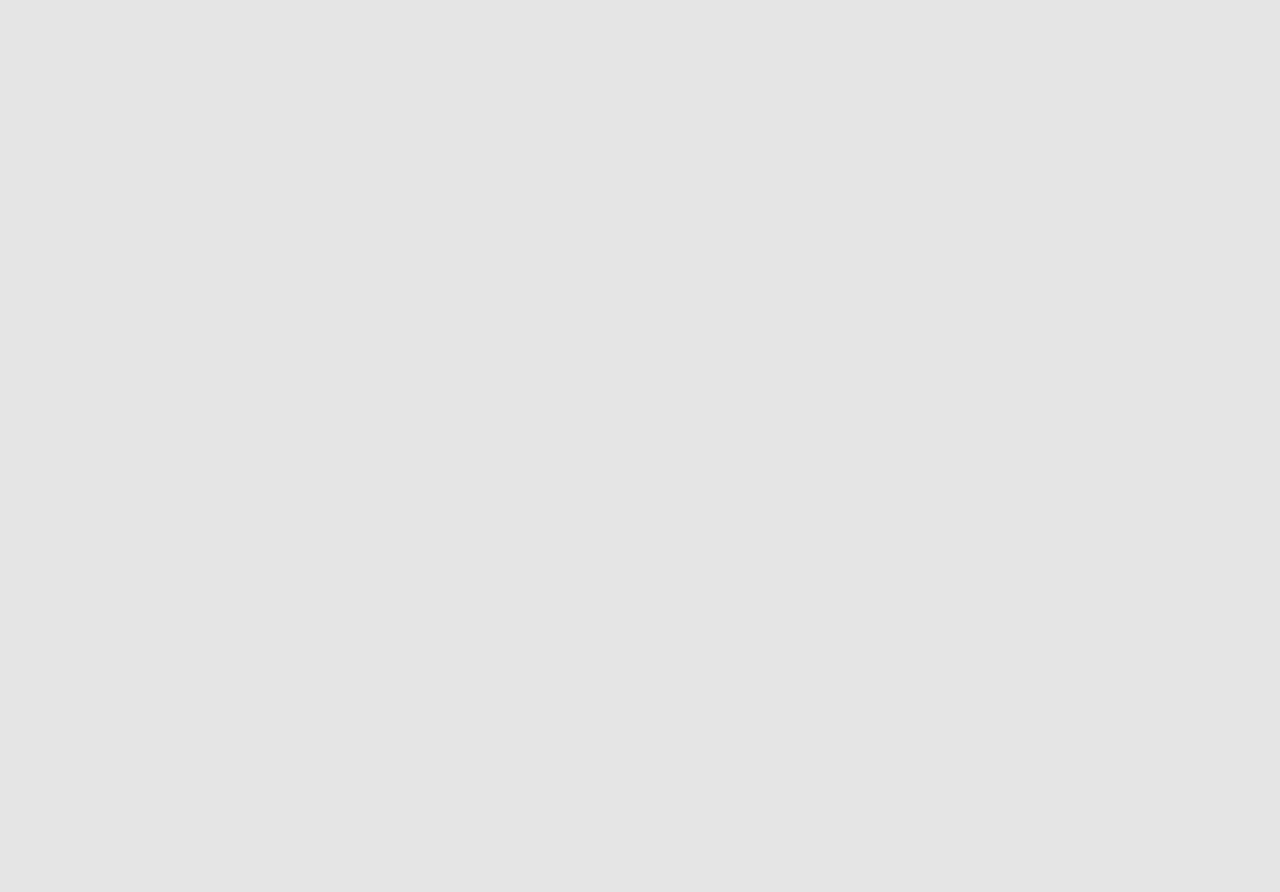
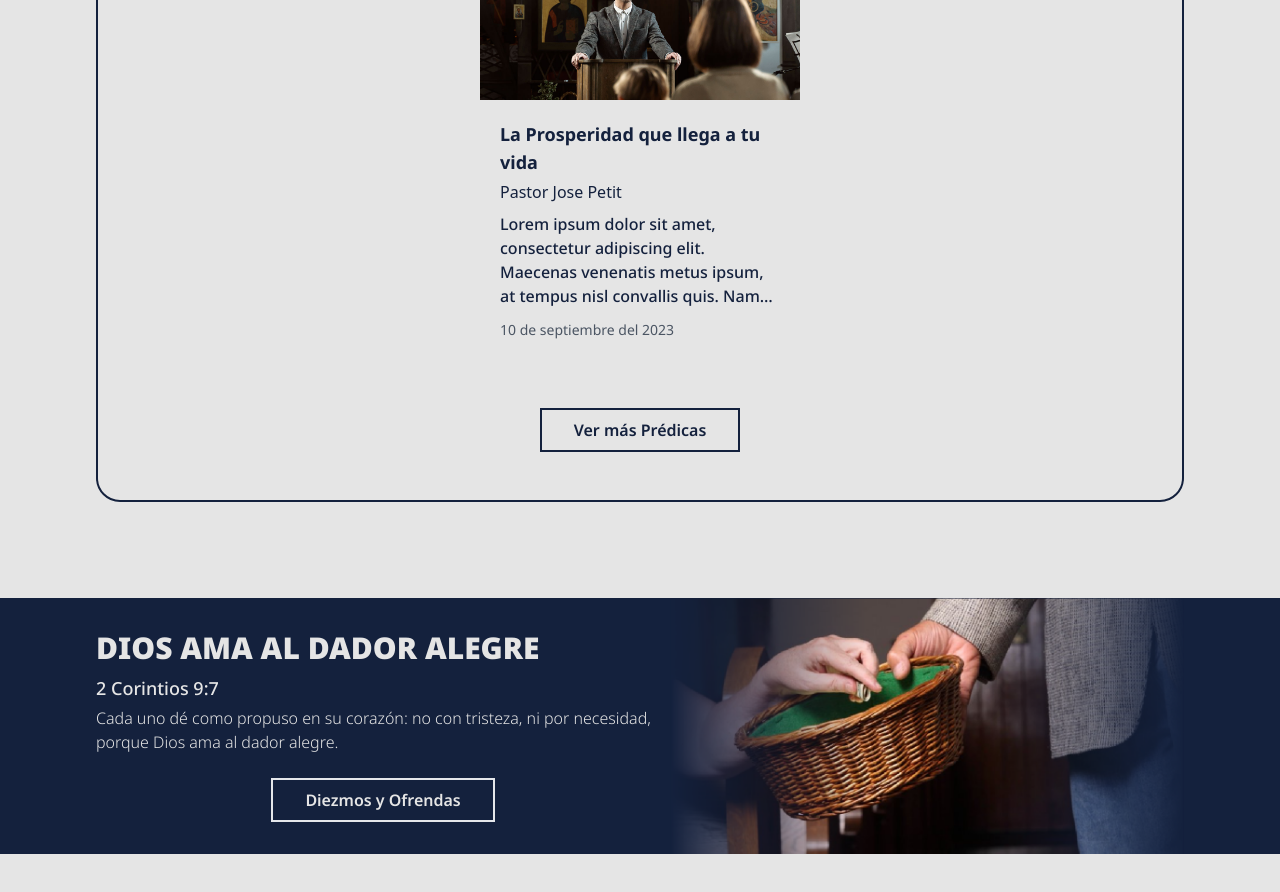
Before and after one commit to Ministerio-Libertad-en-Cristo-Jesus/frontend, a React (Vite) app: page / in a window 1280 px wide. Shown: the part 2060-2952 px from the top of the page. Before the commit the page ends 2142 px from the top, so only its background shows below. Built offline with nearby package versions, Linux system fonts and the light colour scheme.

Commit message:
agregado la seccion de ofrendas al inicio

```diff
--- a/src/pages/home/Home.tsx
+++ b/src/pages/home/Home.tsx
@@ -1,11 +1,13 @@
 import PreachSection from './PreachsSection/PreachSection'
 import Carrousel from './carrouselSection/Carrousel'
+import OfferingSection from './offeringSection/OfferingSection'
 
 const Home = () => {
   return (
     <div className='flex flex-wrap justify-center mt-20'>
       <Carrousel />
       <PreachSection />
+      <OfferingSection />
     </div>
   )
 }
--- a/src/pages/home/PreachsSection/PreachSection.tsx
+++ b/src/pages/home/PreachsSection/PreachSection.tsx
@@ -1,21 +1,18 @@
-import { useState } from 'react'
 import ArrowIcon from '../../../assets/componentSVG/arrow'
 import PrincipalPreach from './PrincipalPreach'
 import { preachings } from '../../../utils/preachingInfo'
 import Cards from './Cards'
 
 const PreachSection = () => {
-  const INITIAL_STATE = window.screen.width >= 1415
   const firstPreach = preachings[0]
   const restPreachings = preachings.slice(1, 4)
-  const [width] = useState(INITIAL_STATE)
   return (
     <div className="flex flex-col flex-wrap items-center max-w-[1440px]">
       <ArrowIcon />
       <h3 className='mt-12 font-noto font-black text-blueI text-4xl'>ENSEÑANZAS</h3>
       <p className='font-noto font-normal text-blueI text-lg mt-1'>Nuestras últimas enseñanzas</p>
       <PrincipalPreach {...firstPreach} />
-      <Cards preaches={width ? restPreachings : restPreachings.slice(0, 2)} />
+      <Cards preaches={restPreachings} />
     </div>
   )
 }
--- /dev/null
+++ b/src/pages/home/offeringSection/OfferingSection.tsx
@@ -0,0 +1,28 @@
+import offeringImg from '../../../assets/image/ofrenda.png'
+import Button from '../../../components/Button'
+
+const OfferingSection = () => {
+  return (
+    <div className="flex justify-center w-full h-64 mb-14 bg-blueI">
+      <div className='flex justify-between items-center px-10 lg:px-24 max-w-[1440px]'>
+        <div className='flex flex-col items-center'>
+
+          <div>
+            <h4 className='font-noto font-black text-whiteI text-3xl'>DIOS AMA AL DADOR ALEGRE</h4>
+            <p className='font-noto font-medium text-whiteI text-lg mt-2'>2 Corintios 9:7</p>
+            <p className='font-noto font-light max-w-[600px] text-whiteI mt-1'>Cada uno dé como propuso en su corazón: no con tristeza, ni por necesidad, porque Dios ama al dador alegre.</p>
+          </div>
+
+          <div className='mt-6'>
+            <Button text='Diezmos y Ofrendas' dark={true} onClick={() => {}} />
+          </div>
+
+        </div>
+
+        <img className='h-64' src={offeringImg} alt="Offering" />
+      </div>
+    </div>
+  )
+}
+
+export default OfferingSection
```
Also changed, not shown: src/assets/image/ofrenda.png (added).
